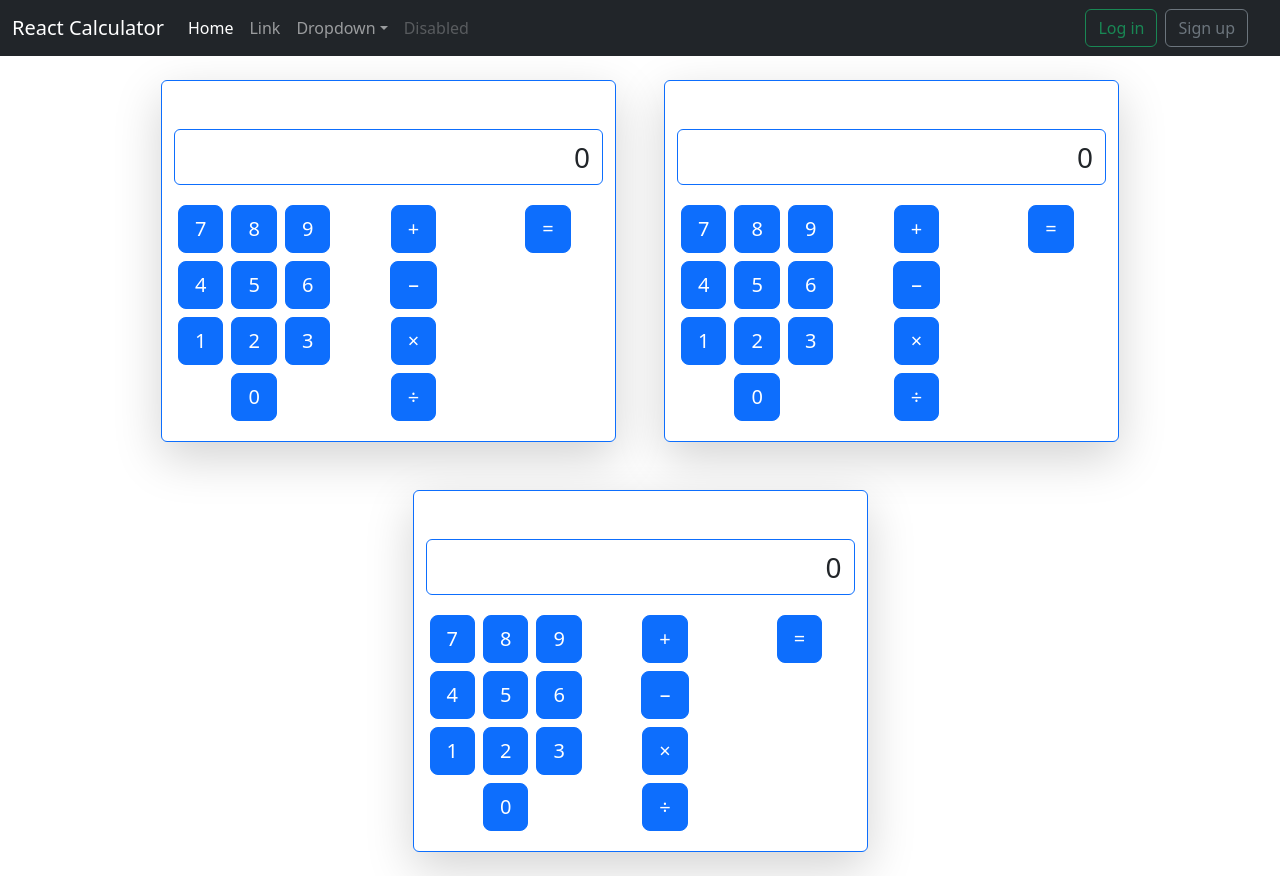
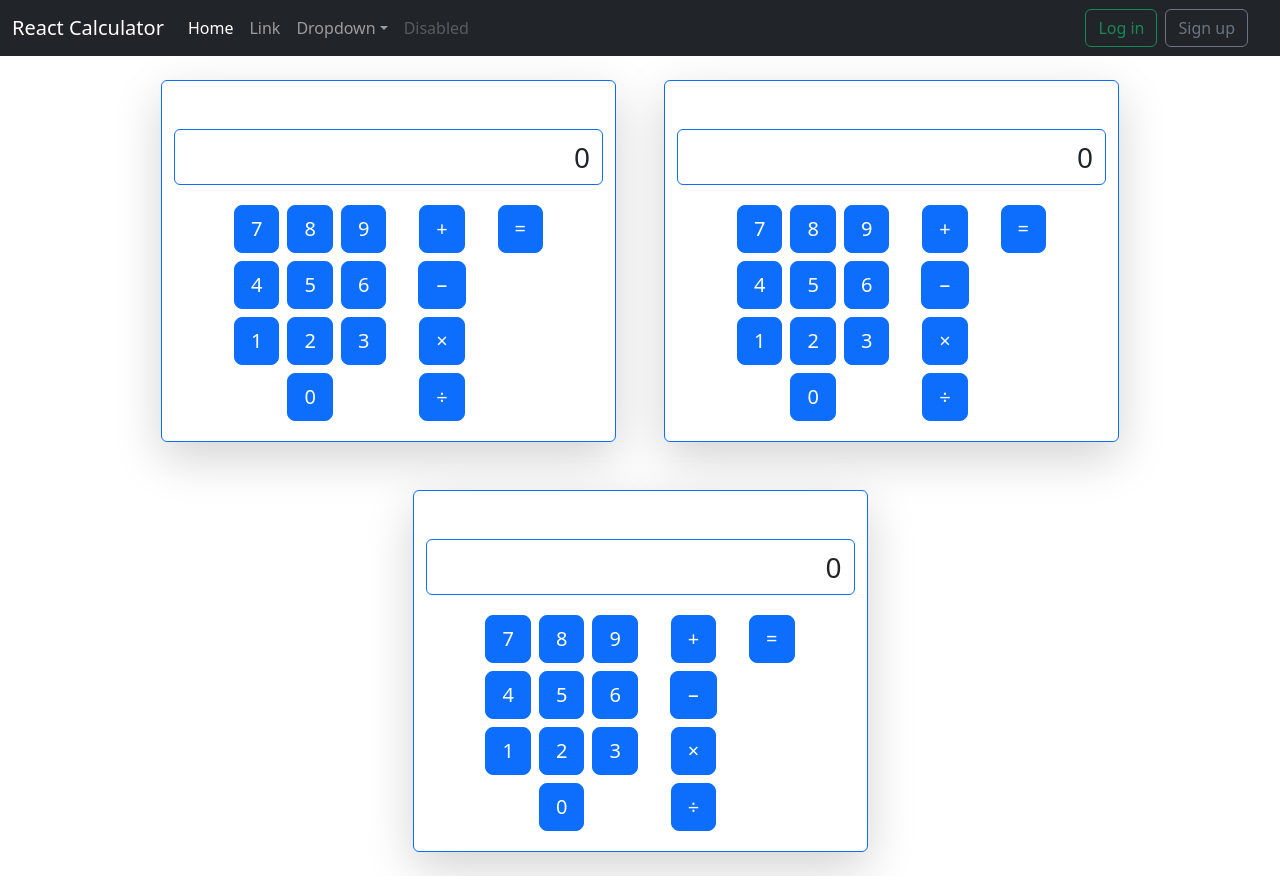
Before and after one commit to Rizz071/ReactCalc, a React (Create React App) app: page / in a window 1280 px wide. Built offline with nearby package versions, Linux system fonts and the light colour scheme.

Commit message:
Added some functionality and main menu

```diff
--- a/src/components/Calculator/MainCalcPad/MainCalcPad.js
+++ b/src/components/Calculator/MainCalcPad/MainCalcPad.js
@@ -11,8 +11,6 @@ let oldAction = ''
 let flag = 0;
 
 function MainCalcPad() {
-
-
 
     const [screenText, setScreenText] = useState(0)
 
@@ -62,16 +60,12 @@ function MainCalcPad() {
             oldAction = Action;
             Action = '';
         }
-
-
     }
 
-
     return (
-
         <div className='col-auto border border-primary shadow-lg bg-body rounded m-4'>
-            <div className='row justify-content-center'>
-                <div className='col mt-5'>
+            <div className='row  justify-content-center'>
+                <div className='col-auto mt-5'>
                     <ScreenField screenText={screenText} />
                 </div>
             </div>
@@ -80,15 +74,15 @@ function MainCalcPad() {
                 <div className='col-auto mb-3'>
                     <NumPad handleBtnNumClickFunction={handleBtnNumClick} />
                 </div>
-                <div className='col mb-3'>
+                <div className='col-auto mb-3'>
                     <BtnAction sign='&#43;' handleBtnActionClick={handleBtnActionClick} /><br />
                     <BtnAction sign='&#8722;' handleBtnActionClick={handleBtnActionClick} /><br />
                     <BtnAction sign='&#215;' handleBtnActionClick={handleBtnActionClick} /><br />
                     <BtnAction sign='&#247;' handleBtnActionClick={handleBtnActionClick} /><br />
 
                 </div>
-                <div className='col mb-3'>
-                    <BtnAction sign='&#61;' handleBtnActionClick={handleBtnActionClick} /><br />
+                <div className='col-auto mb-3'>
+                    <BtnAction sign='&#61;' handleBtnActionClick={handleBtnActionClick} />
                 </div >
             </div>
         </div>
```
